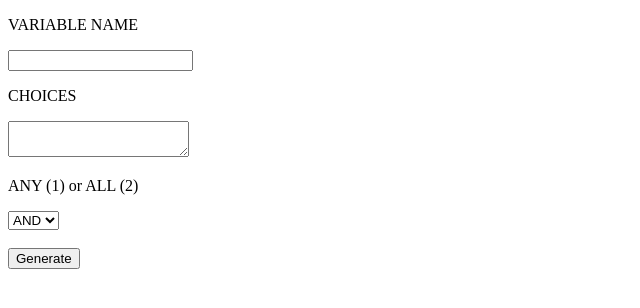
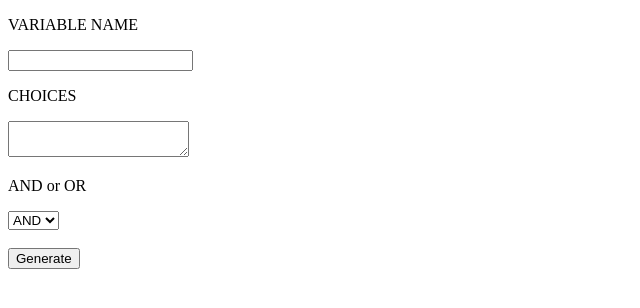
Before and after one commit to tarunbod/redcap-time-saver, a plain HTML site: page index.html in a window 1280 px wide. Shown: the full height of the page, 0-640 px from the left. Drawn offline with Linux system fonts and the light colour scheme.

Commit message:
Update index.html

```diff
--- a/index.html
+++ b/index.html
@@ -10,7 +10,7 @@
   <input id="variableInput"/>
   <p>CHOICES</p>
   <textarea id="choicesText"></textarea>
-  <p>ANY (1) or ALL (2)</p>
+  <p>AND or OR</p>
   <select id="andOrOrInput">
     <option value="and">AND</option>
     <option value="or">OR</option>
```
